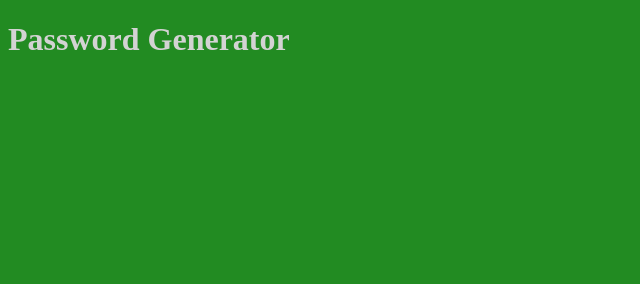
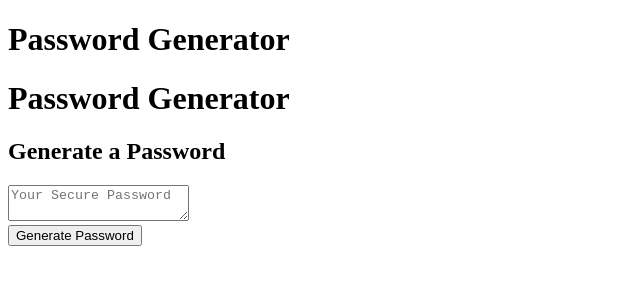
Before and after one commit to DevMike42/Password_Generator_TA, a plain HTML site: page index.html in a window 1280 px wide. Shown: the whole page, without its empty margins (0-640 px from the left). Drawn offline with Linux system fonts and the light colour scheme.

Commit message:
Basic HTML skeleton created

```diff
--- a/assets/css/style.css
+++ b/assets/css/style.css
@@ -1,4 +1,5 @@
-* {
-  background-color:forestgreen;
-  color: lightgray;
+*,
+*::before,
+*::after {
+  box-sizing: border-box;
 }
--- a/index.html
+++ b/index.html
@@ -11,7 +11,22 @@
 
 <body>
   <h1>Password Generator</h1>
-
+  <div class="wrapper">
+    <header>
+      <h1>Password Generator</h1>
+    </header>
+    <div class="card">
+      <div class="card-header">
+        <h2>Generate a Password</h2>
+      </div>
+      <div class="card-body">
+        <textarea readonly id="password" placeholder="Your Secure Password" aria-label="Generated Password"></textarea>
+      </div>
+      <div class="card-footer">
+        <button id="generate" class="btn">Generate Password</button>
+      </div>
+    </div>
+  </div>
   <script src="./assets/js/script.js"></script>
 </body>
 
```
